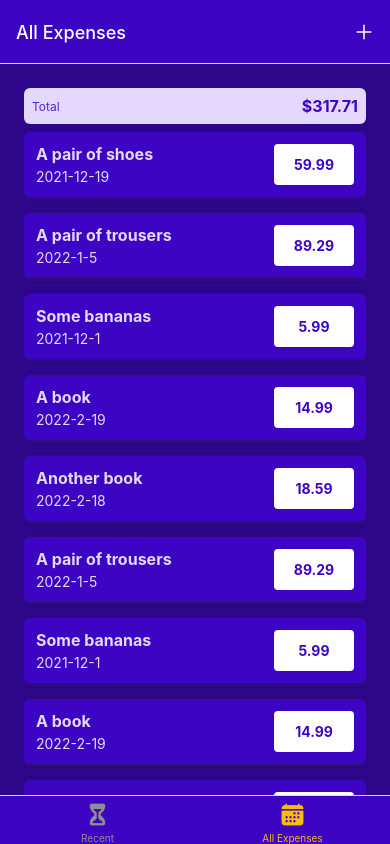
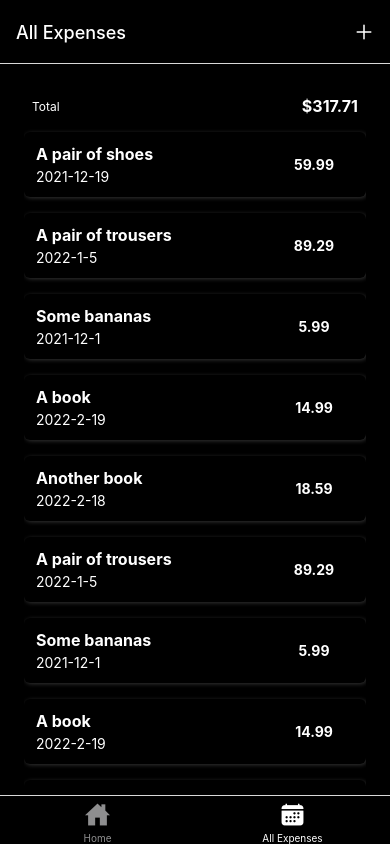
Before and after one commit to TrevorBai/quant-tools-front-terry, a React Native app: screen /AllExpenses in a window 390 px wide. Built offline with nearby package versions, Linux system fonts and the light colour scheme.

Commit message:
Change theme to black/white

```diff
--- a/App.js
+++ b/App.js
@@ -18,10 +18,10 @@ function ExpensesOverview() {
   return (
     <BottomTabs.Navigator
       screenOptions={({ navigation }) => ({
-        headerStyle: { backgroundColor: GlobalStyles.colors.primary500 },
+        headerStyle: { backgroundColor: 'black' },
         headerTintColor: 'white',
-        tabBarStyle: { backgroundColor: GlobalStyles.colors.primary500 },
-        tabBarActiveTintColor: GlobalStyles.colors.accent500,
+        tabBarStyle: { backgroundColor: 'black' },
+        tabBarActiveTintColor: 'white',
         headerRight: ({ tintColor }) => (
           <IconButton
             icon="add"
@@ -38,13 +38,24 @@ function ExpensesOverview() {
         name="RecentExpenses"
         component={RecentExpenses}
         options={{
+          title: 'Home Page',
+          tabBarLabel: 'Home',
+          tabBarIcon: ({ color, size }) => (
+            <Ionicons name="home-sharp" size={size} color={color} />
+          ),
+        }}
+      />
+      {/* <BottomTabs.Screen
+        name="RecentExpenses"
+        component={RecentExpenses}
+        options={{
           title: 'Recent Expenses',
           tabBarLabel: 'Recent',
           tabBarIcon: ({ color, size }) => (
             <Ionicons name="hourglass" size={size} color={color} />
           ),
         }}
-      />
+      /> */}
       <BottomTabs.Screen
         name="AllExpenses"
         component={AllExpenses}
@@ -68,7 +79,7 @@ export default function App() {
         <NavigationContainer>
           <Stack.Navigator
             screenOptions={{
-              headerStyle: { backgroundColor: GlobalStyles.colors.primary500 },
+              headerStyle: { backgroundColor: 'black' },
               headerTintColor: 'white',
             }}
           >
--- a/components/ExpensesOutput/ExpenseItem.js
+++ b/components/ExpensesOutput/ExpenseItem.js
@@ -42,18 +42,18 @@ const styles = StyleSheet.create({
   expenseItem: {
     padding: 12,
     marginVertical: 8,
-    backgroundColor: GlobalStyles.colors.primary500,
+    backgroundColor: 'black',
     flexDirection: 'row',
     justifyContent: 'space-between',
     borderRadius: 6,
     elevation: 3,
-    shadowColor: GlobalStyles.colors.gray500,
+    shadowColor: 'grey',
     shadowRadius: 4,
     shadowOffset: { width: 1, height: 1 },
     shadowOpacity: 0.4,
   },
   textBase: {
-    color: GlobalStyles.colors.primary50,
+    color: 'white',
   },
   description: {
     fontSize: 16,
@@ -63,14 +63,14 @@ const styles = StyleSheet.create({
   amountContainer: {
     paddingHorizontal: 12,
     paddingVertical: 4,
-    backgroundColor: 'white',
+    backgroundColor: 'black',
     justifyContent: 'center',
     alignItems: 'center',
     borderRadius: 4,
     minWidth: 80,
   },
   amount: {
-    color: GlobalStyles.colors.primary500,
+    color: 'white',
     fontWeight: 'bold',
   },
 });
--- a/components/ExpensesOutput/ExpensesOutput.js
+++ b/components/ExpensesOutput/ExpensesOutput.js
@@ -1,5 +1,4 @@
 import { StyleSheet, Text, View } from 'react-native';
-
 import { GlobalStyles } from '../../constants/styles';
 import ExpensesList from './ExpensesList';
 import ExpensesSummary from './ExpensesSummary';
@@ -27,7 +26,7 @@ const styles = StyleSheet.create({
     paddingHorizontal: 24,
     paddingTop: 24,
     paddingBottom: 0,
-    backgroundColor: GlobalStyles.colors.primary700,
+    backgroundColor: 'black',
   },
   infoText: {
     color: 'white',
--- a/components/ExpensesOutput/ExpensesSummary.js
+++ b/components/ExpensesOutput/ExpensesSummary.js
@@ -1,5 +1,4 @@
 import { View, Text, StyleSheet } from 'react-native';
-
 import { GlobalStyles } from '../../constants/styles';
 
 function ExpensesSummary({ expenses, periodName }) {
@@ -20,7 +19,7 @@ export default ExpensesSummary;
 const styles = StyleSheet.create({
   container: {
     padding: 8,
-    backgroundColor: GlobalStyles.colors.primary50,
+    backgroundColor: 'black',
     borderRadius: 6,
     flexDirection: 'row',
     justifyContent: 'space-between',
@@ -28,11 +27,11 @@ const styles = StyleSheet.create({
   },
   period: {
     fontSize: 12,
-    color: GlobalStyles.colors.primary400,
+    color: 'white',
   },
   sum: {
     fontSize: 16,
     fontWeight: 'bold',
-    color: GlobalStyles.colors.primary500,
+    color: 'white',
   },
 });
--- a/components/UI/Button.js
+++ b/components/UI/Button.js
@@ -24,7 +24,7 @@ const styles = StyleSheet.create({
   button: {
     borderRadius: 4,
     padding: 8,
-    backgroundColor: GlobalStyles.colors.primary500,
+    backgroundColor: 'gray',
   },
   flat: {
     backgroundColor: 'transparent',
@@ -34,11 +34,11 @@ const styles = StyleSheet.create({
     textAlign: 'center',
   },
   flatText: {
-    color: GlobalStyles.colors.primary200,
+    color: 'white',
   },
   pressed: {
     opacity: 0.75,
-    backgroundColor: GlobalStyles.colors.primary100,
+    backgroundColor: 'grey100',
     borderRadius: 4,
   },
 });
--- a/constants/styles.js
+++ b/constants/styles.js
@@ -11,6 +11,6 @@ export const GlobalStyles = {
     error50: '#fcc4e4',
     error500: '#9b095c',
     gray500: '#39324a',
-    gray700: '#221c30',
+    gray700: '#221c30'
   },
 };
--- a/screens/AllExpenses.js
+++ b/screens/AllExpenses.js
@@ -1,5 +1,4 @@
 import { useContext } from 'react';
-
 import ExpensesOutput from '../components/ExpensesOutput/ExpensesOutput';
 import { ExpensesContext } from '../store/expenses-context';
 
--- a/screens/ManageExpense.js
+++ b/screens/ManageExpense.js
@@ -61,7 +61,7 @@ function ManageExpense({ route, navigation }) {
         <View style={styles.deleteContainer}>
           <IconButton
             icon="trash"
-            color={GlobalStyles.colors.error500}
+            color={'red'}
             size={36}
             onPress={deleteExpenseHandler}
           />
@@ -77,7 +77,7 @@ const styles = StyleSheet.create({
   container: {
     flex: 1,
     padding: 24,
-    backgroundColor: GlobalStyles.colors.primary800,
+    backgroundColor: 'black',
   },
   buttons: {
     flexDirection: 'row',
@@ -92,7 +92,7 @@ const styles = StyleSheet.create({
     marginTop: 16,
     paddingTop: 8,
     borderTopWidth: 2,
-    borderTopColor: GlobalStyles.colors.primary200,
+    borderTopColor: 'white',
     alignItems: 'center',
   },
 });
--- a/screens/RecentExpenses.js
+++ b/screens/RecentExpenses.js
@@ -1,5 +1,4 @@
 import { useContext } from 'react';
-
 import ExpensesOutput from '../components/ExpensesOutput/ExpensesOutput';
 import { ExpensesContext } from '../store/expenses-context';
 import { getDateMinusDays } from '../util/date';
@@ -10,7 +9,6 @@ function RecentExpenses() {
   const recentExpenses = expensesCtx.expenses.filter((expense) => {
     const today = new Date();
     const date7DaysAgo = getDateMinusDays(today, 7);
-
     return expense.date >= date7DaysAgo && expense.date <= today;
   });
 
@@ -18,7 +16,7 @@ function RecentExpenses() {
     <ExpensesOutput
       expenses={recentExpenses}
       expensesPeriod="Last 7 Days"
-      fallbackText="No expenses registered for the last 7 days."
+      fallbackText="Gateway to financial freedom in 7 years."
     />
   );
 }
```
